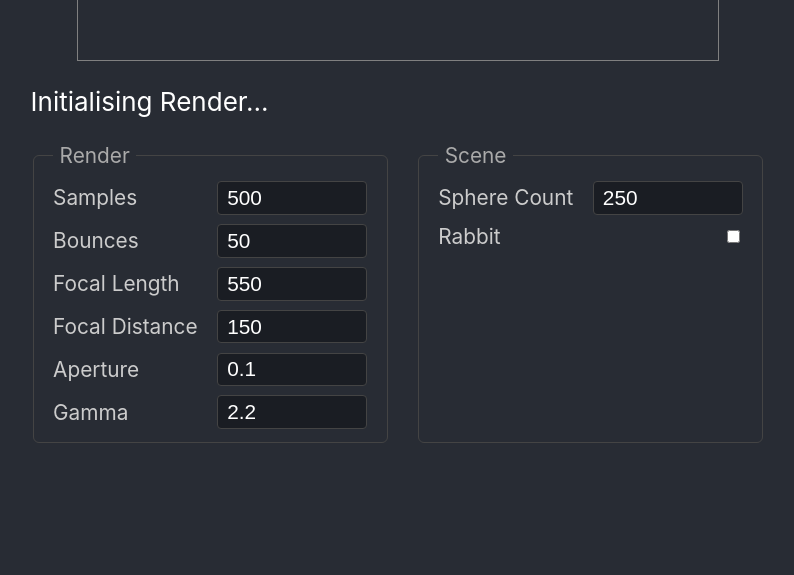
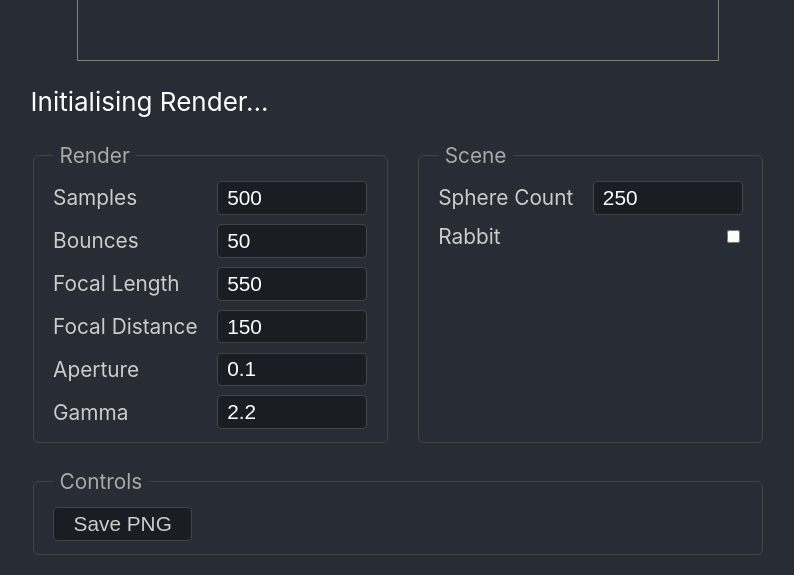
Before and after one commit to bengosney/ray-tracer, a React app: page / in a window 1280 px wide. Shown: the part 440-1015 px from the top of the page, without its empty margins (242-1036 px from the left). Before the commit the page ends 903 px from the top, so only its background shows below. Built offline with nearby package versions, Linux system fonts and the light colour scheme.

Commit message:
feat(controls): add a save button

```diff
--- a/src/App.css
+++ b/src/App.css
@@ -31,7 +31,7 @@ canvas {
   flex-wrap: wrap;
 }
 
-.settings fieldset {
+fieldset {
   border: 1px solid #444;
   border-radius: 6px;
   padding: 0.5rem 0.75rem;
@@ -79,6 +79,22 @@ canvas {
   accent-color: #888;
 }
 
+.settings button {
+  background: #1a1d23;
+  border: 1px solid #444;
+  border-radius: 4px;
+  color: #ccc;
+  padding: 0.15rem 0.75rem;
+  font-size: 0.8rem;
+  cursor: pointer;
+  width: 100%;
+}
+
+.settings button:hover {
+  border-color: #888;
+  color: white;
+}
+
 .stats {
   display: flex;
   gap: 1rem;
--- a/src/App.tsx
+++ b/src/App.tsx
@@ -166,6 +166,7 @@ function startRender(canvas: HTMLCanvasElement, settings: Settings): Worker {
 
 function App() {
   const workerRef = useRef<Worker | null>(null);
+  const canvasRef = useRef<HTMLCanvasElement | null>(null);
   const [settings, setSettings] = useState<Settings>(DEFAULT_SETTINGS);
   const [renderStats, setRenderStats] = useState<{ sampleIndex: number; durationMs: number } | null>(null);
   const [sampleTimes, setSampleTimes] = useState<number[]>([]);
@@ -186,6 +187,7 @@ function App() {
   const canvasRefCallback = useCallback(
     (canvas: HTMLCanvasElement | null) => {
       if (!canvas) return;
+      canvasRef.current = canvas;
       if (workerRef.current) {
         workerRef.current.terminate();
         workerRef.current = null;
@@ -201,6 +203,15 @@ function App() {
     },
     [settings],
   );
+
+  const handleSave = () => {
+    const canvas = canvasRef.current;
+    if (!canvas) return;
+    const a = document.createElement("a");
+    a.href = canvas.toDataURL("image/png");
+    a.download = "render.png";
+    a.click();
+  };
 
   const handleSettingsChange = (next: Settings) => {
     setSettings(next);
@@ -231,6 +242,14 @@ function App() {
       />
       <p className="stats">{statusMessage}</p>
       <RenderSettings settings={settings} onSettingsChange={handleSettingsChange} />
+      <fieldset className="settings">
+        <legend>Controls</legend>
+        <ul>
+          <li>
+            <button onClick={handleSave}>Save PNG</button>
+          </li>
+        </ul>
+      </fieldset>
     </div>
   );
 }
```
